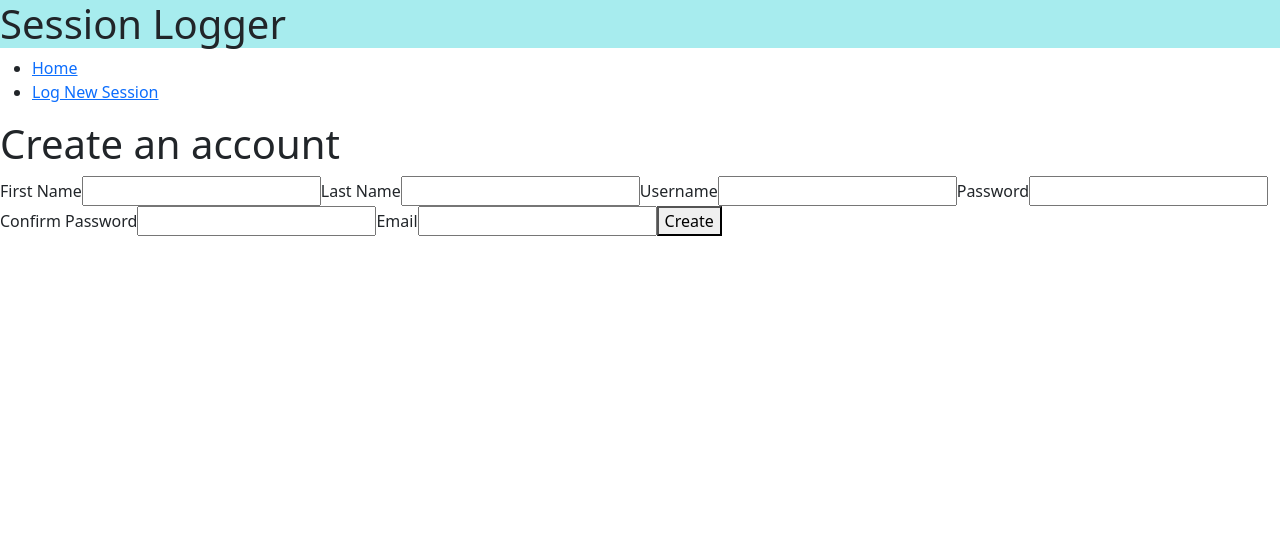
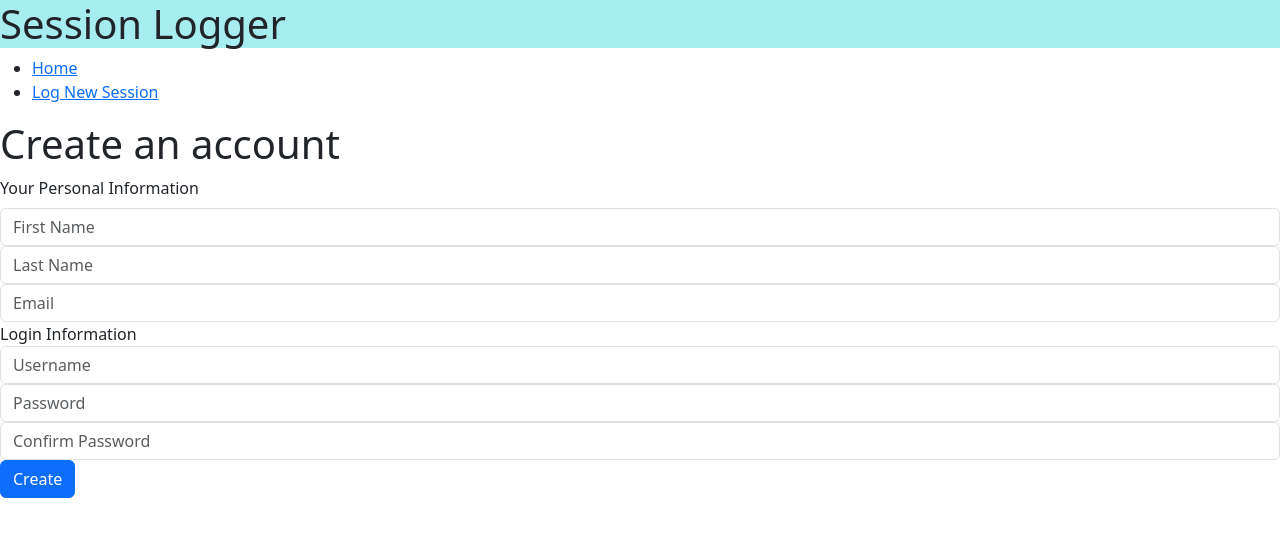
Before and after one commit to shindelr/Session-Logger-Frontend, a React (Vite) app in the folder session-logger-frontend/: page /CreateAccount in a window 1280 px wide. Shown: the top 536 px of the page. Built offline with nearby package versions, Linux system fonts and the light colour scheme.

Commit message:
Made create account form dynamic

```diff
--- a/session-logger-frontend/src/components/CreateAccountForm.tsx
+++ b/session-logger-frontend/src/components/CreateAccountForm.tsx
@@ -1,20 +1,91 @@
+import SubmitButton from "./SubmitButton";
+import { useState } from "react";
+
 const CreateAccountForm = () => {
+  const [loadBool, setLoadBool] = useState(false);
+  // State fields for the form
+  const [formData, setFormData] = useState({
+    firstName: "",
+    lastName: "",
+    username: "",
+    password: "",
+    confirmPassword: "",
+    email: "",
+  });
+
+  const handleChange = (e: React.ChangeEvent<HTMLInputElement>) => {
+    // const { name, value } = e.target, e.target.value;
+    const name: string = e.target.id;
+    setFormData((prevFormData) => ({
+      ...prevFormData,
+      [name]: e.target.value,
+    }));
+  };
+
+  const handleSubmit = async (e: React.FormEvent<HTMLFormElement>) => {
+    e.preventDefault();
+    setLoadBool(true);
+
+    console.log(formData);
+    setLoadBool(false);
+  };
+
   return (
     <>
-      <form>
-        <label>First Name</label>
-        <input type="text" required />
-        <label>Last Name</label>
-        <input type="text" required />
-        <label>Username</label>
-        <input type="text" required />
-        <label>Password</label>
-        <input type="password" required />
-        <label>Confirm Password</label>
-        <input type="password" required />
-        <label>Email</label>
-        <input type="email" required />
-        <button type="submit">Create</button>
+      <form onSubmit={handleSubmit}>
+        <label className="form-label">Your Personal Information</label>
+        <input
+          type="text"
+          className="form-control"
+          id="firstName"
+          placeholder="First Name"
+          onChange={handleChange}
+        />
+        <input
+          type="text"
+          className="form-control"
+          id="lastName"
+          placeholder="Last Name"
+          onChange={handleChange}
+        />
+        <input
+          type="email"
+          className="form-control"
+          id="email"
+          placeholder="Email"
+          onChange={handleChange}
+        />
+
+        <label className="formlabel">Login Information</label>
+        <input
+          type="text"
+          className="form-control"
+          id="username"
+          placeholder="Username"
+          onChange={handleChange}
+        />
+        <input
+          type="password"
+          className="form-control"
+          id="password"
+          placeholder="Password"
+          onChange={handleChange}
+        />
+        <input
+          type="password"
+          className="form-control"
+          id="confirmPassword"
+          placeholder="Confirm Password"
+          onChange={handleChange}
+        />
+        <SubmitButton
+          buttonType="primary"
+          label="Create"
+          loadBool={loadBool}
+          onClick={() => {
+            handleSubmit;
+          }}
+        />
       </form>
     </>
   );
--- a/session-logger-frontend/src/components/InputForm.tsx
+++ b/session-logger-frontend/src/components/InputForm.tsx
@@ -5,7 +5,7 @@
 import SelectMenu from "./SelectMenu";
 import TimeInput from "./timeInput";
 import StarRater from "./StarRater";
-import Button from "./SubmitButton";
+import SubmitButton from "./SubmitButton";
 import { useState } from "react";
 import axios from "axios";
 import DateInput from "./DateInput";
@@ -122,7 +122,7 @@ const InputForm = () => {
         </div>
 
         <div id="submit-btn-container">
-          <Button
+          <SubmitButton
             buttonType="primary"
             label="Submit"
             loadBool={loadBool}
```
Also changed, not shown: session-logger-frontend/src/components/ReqInput.tsx (added, +38 -0 lines).
